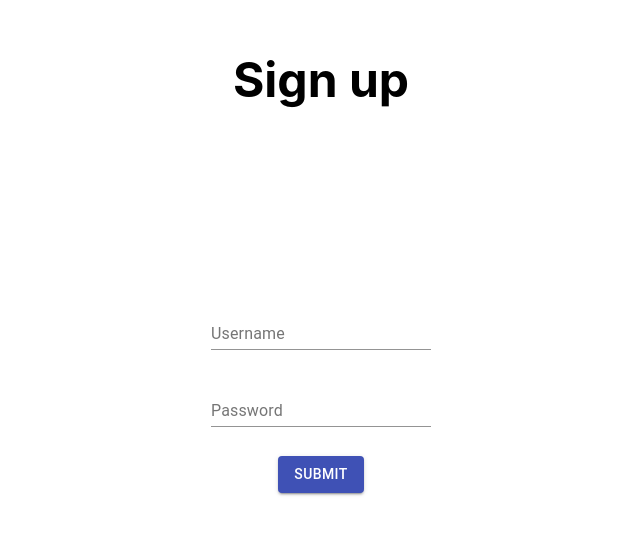
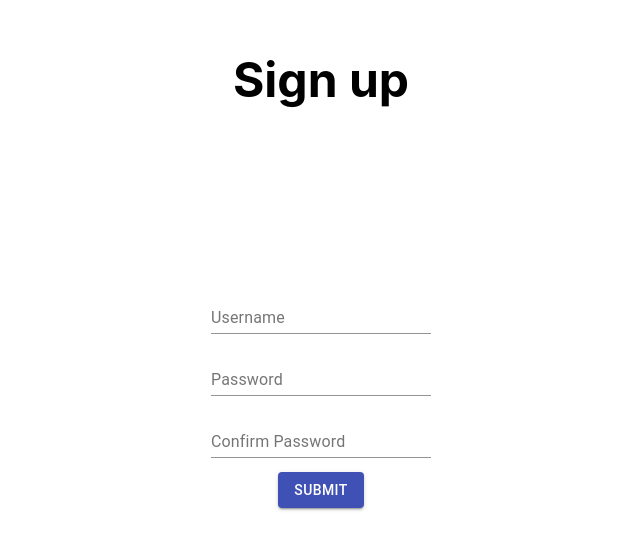
Before and after one commit to FerdyM/ToDo-List, a React (Create React App) app: page /signup in a window 1280 px wide. Shown: the part 114-664 px from the top of the page, without its empty margins (319-959 px from the left). Built offline with nearby package versions, Linux system fonts and the light colour scheme; no server answers.

Commit message:
added password confirmation on sign-up page

```diff
--- a/src/components/SignUp/sign-up.js
+++ b/src/components/SignUp/sign-up.js
@@ -18,14 +18,16 @@ class Signup extends Component {
 		this.state = {
 			username: '',
 			password: '',
+			confirmPassword: '',
 			usernameError: false,
 			passwordError: false,
-			confirmPassword: ''
+			confirmPasswordError: false
 		}
 		this.handleSubmit = this.handleSubmit.bind(this)
 		this.handleChange = this.handleChange.bind(this)
 		this.handleUsernameChange = this.handleUsernameChange.bind(this)
 		this.handlePasswordChange = this.handlePasswordChange.bind(this)
+		this.handleConfirmPasswordChange = this.handleConfirmPasswordChange.bind(this)
 	}
 
 	handleChange(event) {
@@ -72,12 +74,30 @@ class Signup extends Component {
         }, 10);
     }
 
+	handleConfirmPasswordChange(event) {
+		this.handleChange(event)
+		setTimeout(() => {
+			if (this.state.confirmPassword.length === 0) {
+				this.setState({
+					confirmPasswordError: false
+				})
+			} else if (this.state.confirmPassword !== this.state.password) {
+				this.setState({
+					confirmPasswordError: true
+				})
+			} else if (this.state.confirmPassword === this.state.password) {
+				this.setState({
+					confirmPasswordError: false
+				})
+			}
+		}, 10);
+	}
+
 	handleSubmit(event) {
 		console.log('sign-up handleSubmit, username: ')
 		console.log(this.state.username)
 		event.preventDefault()
-
-		//request to server to add a new username/password
+		if (this.state.password === this.state.confirmPassword) {
 			api.post('/user/', {
 				username: this.state.username,
 				password: this.state.password
@@ -95,6 +115,8 @@ class Signup extends Component {
 					console.log(error)
 
 				})
+		}
+		//request to server to add a new username/password
 	}
 
 
@@ -117,6 +139,13 @@ render() {
 						<TextField id="standard-basic" name="password" label="Password" value={this.state.password} onChange={this.handlePasswordChange} />
 					)}
 				</div>
+				<div>
+					{this.state.confirmPasswordError ? (
+						<TextField error helperText="Passwords must match" id="standard-basic" name="confirmPassword" label="Confirm Password" value={this.state.confirmPassword} onChange={this.handleConfirmPasswordChange} />
+					) : (
+						<TextField id="standard-basic" name="confirmPassword" label="Confirm Password" value={this.state.confirmPassword} onChange={this.handleConfirmPasswordChange} />
+					)}
+				</div>
 				<Button onClick={this.handleSubmit} variant="contained" color="primary">Submit</Button>
 			</form>
 		</div>
```
Lines whose indentation alone changed are shown as unchanged.
